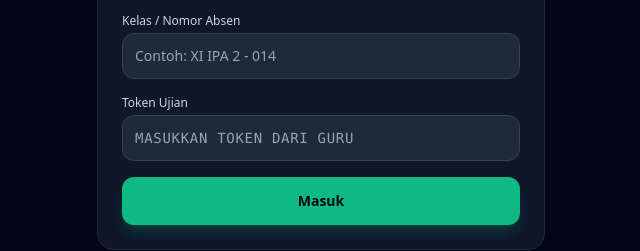
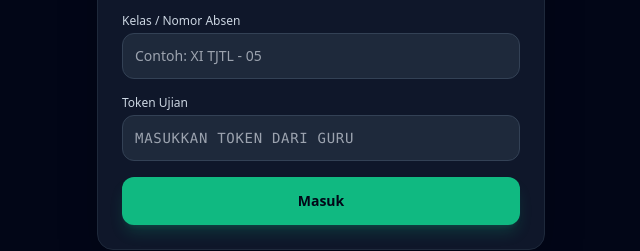
Before and after one commit to filezizee-design/App-admin, a plain HTML site: page CBT/index.html in a window 1280 px wide. Shown: the part 462-713 px from the top of the page, 319-959 px from the left. Drawn offline with nearby package versions, Linux system fonts and the light colour scheme; no server answers.

Commit message:
Update index.html

```diff
--- a/CBT/index.html
+++ b/CBT/index.html
@@ -81,7 +81,7 @@
         </div>
         <div>
           <label class="block text-xs font-medium text-slate-300 mb-1">Kelas / Nomor Absen</label>
-          <input id="input-kelas" type="text" placeholder="Contoh: XI IPA 2 - 014" class="w-full p-3 rounded-xl bg-slate-800 border border-slate-700 text-sm text-white focus:outline-none focus:border-emerald-400" />
+          <input id="input-kelas" type="text" placeholder="Contoh: XI TJTL - 05" class="w-full p-3 rounded-xl bg-slate-800 border border-slate-700 text-sm text-white focus:outline-none focus:border-emerald-400" />
         </div>
         <div>
           <label class="block text-xs font-medium text-slate-300 mb-1">Token Ujian</label>
```
